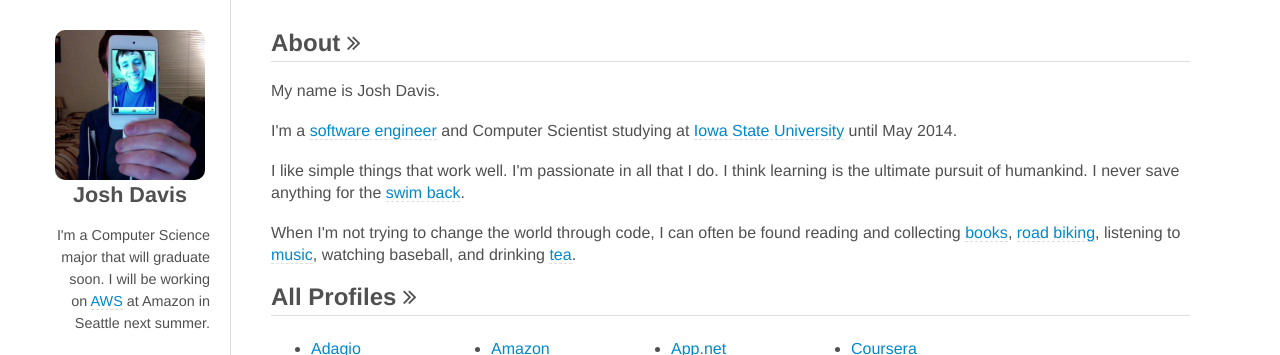
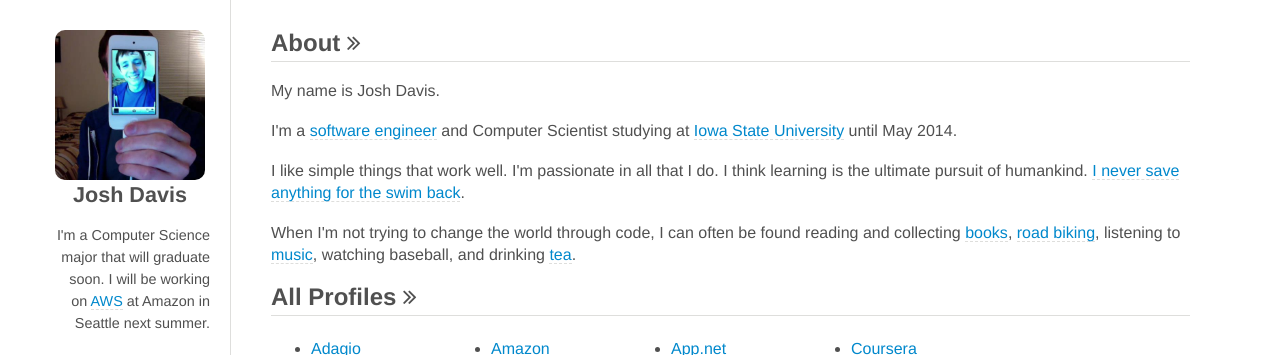
Before and after one commit to jdavis/jdavis.github.com, a Jekyll site: the page built from about.html, in a window 1280 px wide. Shown: the top 355 px of the page. Built offline with Jekyll 4.4.1, drawn with Linux system fonts in a browser that asks for light colours; some web fonts are replaced; Markdown is read by kramdown in place of the engine named in the settings; part of the change alters nothing that is shown.

```diff
--- a/about.html
+++ b/about.html
@@ -19,8 +19,9 @@ description: Basic info and about Josh Davis including links and contact info.
 
 <p>
     I like simple things that work well. I'm passionate in all that I do.
-    I think learning is the ultimate pursuit of humankind. I never save anything
-    for the <a href="http://imdb.com/title/tt0119177/trivia?tab=qt&item=qt0295040">swim back</a>.
+    I think learning is the ultimate pursuit of humankind.
+    <a href="/2013/08/31/never-save-anything-for-the-swim-back/">I never save anything
+    for the swim back</a>.
 </p>
 
 <p>
```
